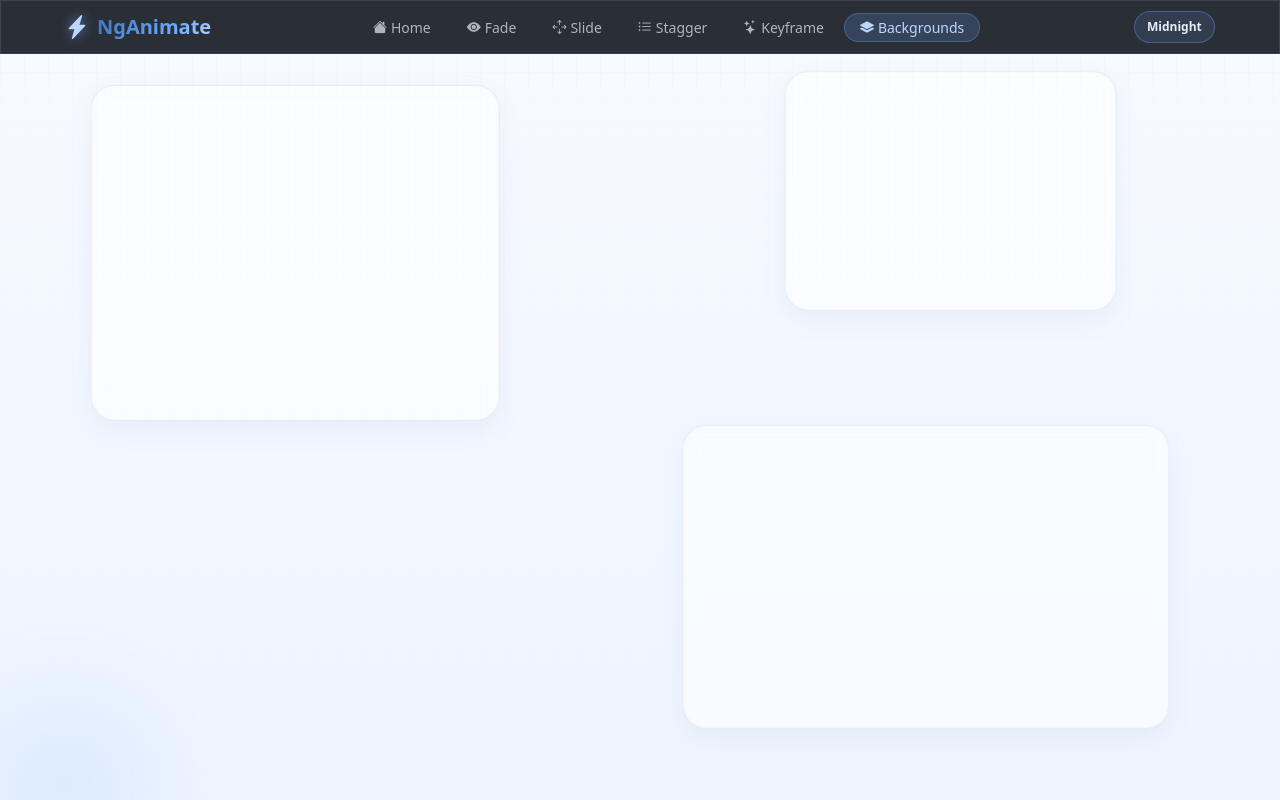
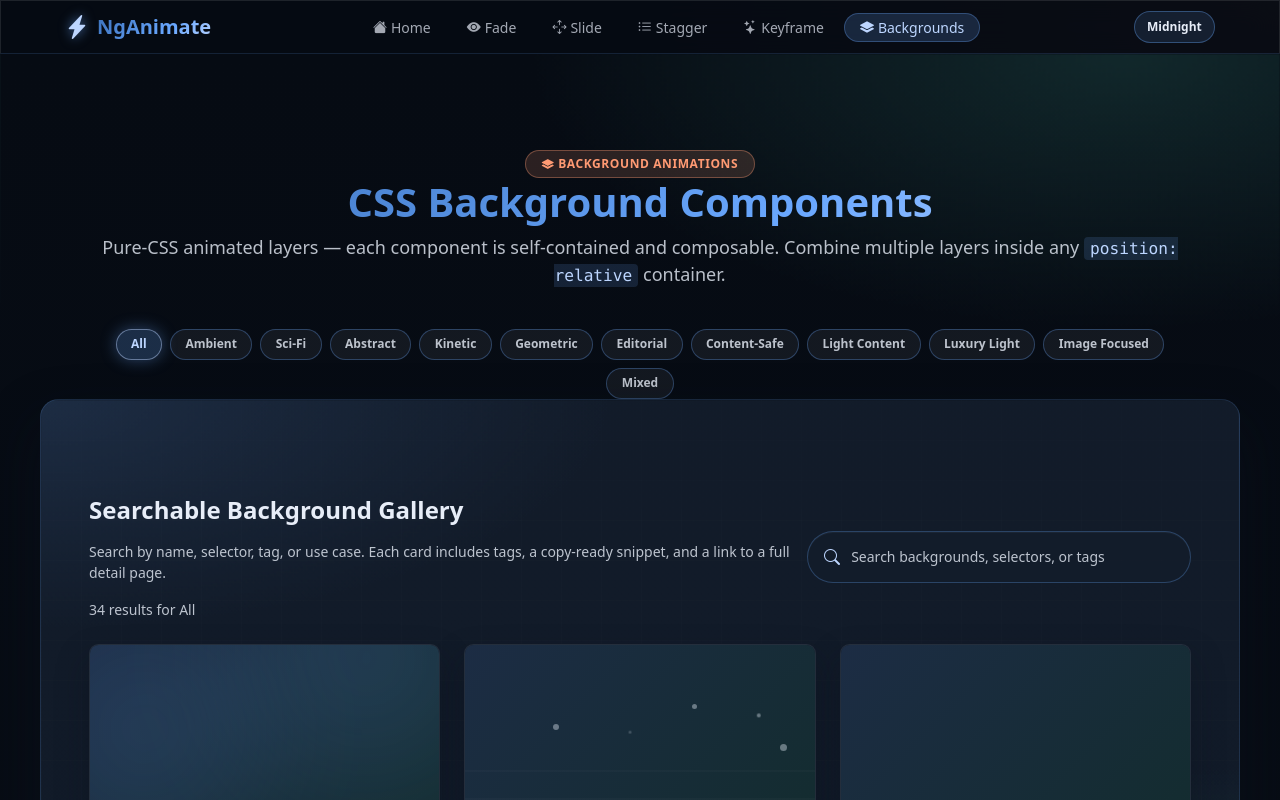
Before and after one commit to ambika-infotech-service/AngularAnimation, an Angular app: page /backgrounds in a window 1280 px wide. Shown: the top 800 px of the page. Built offline with nearby package versions, Linux system fonts and the light colour scheme.

Commit message:
background page bug fixed

```diff
--- a/src/app/components/background-gallery-browser/background-gallery-browser.scss
+++ b/src/app/components/background-gallery-browser/background-gallery-browser.scss
@@ -1,9 +1,35 @@
 @use '../../../variables' as *;
 @use '../../../mixins' as *;
+
+:host {
+	display: block;
+}
 
 .bg-section {
 	max-width: 1200px;
 	margin: 0 auto;
+	position: relative;
+	overflow: hidden;
+	isolation: isolate;
+	border-radius: calc($radius-lg + 0.15rem);
+	background:
+		radial-gradient(900px 360px at 0% 0%, color-mix(in srgb, var(--page-accent) 12%, transparent), transparent 64%),
+		radial-gradient(760px 320px at 100% 6%, color-mix(in srgb, var(--color-secondary) 10%, transparent), transparent 68%),
+		linear-gradient(180deg, color-mix(in srgb, var(--surface-card) 94%, transparent) 0%, color-mix(in srgb, var(--color-dark-surface) 96%, transparent) 100%);
+	border: 1px solid color-mix(in srgb, var(--page-accent) 16%, transparent);
+	box-shadow: 0 24px 54px color-mix(in srgb, var(--color-dark) 44%, transparent);
+
+	&::before {
+		content: '';
+		position: absolute;
+		inset: 0;
+		background:
+			linear-gradient(90deg, rgba(255, 255, 255, 0.025) 1px, transparent 1px),
+			linear-gradient(rgba(255, 255, 255, 0.02) 1px, transparent 1px);
+		background-size: 40px 40px;
+		opacity: 0.45;
+		pointer-events: none;
+	}
 }
 
 .gallery-header {
@@ -11,6 +37,8 @@
 	gap: $spacing-md;
 	align-items: end;
 	margin-bottom: $spacing-md;
+	position: relative;
+	z-index: 1;
 
 	@include respond-to(lg) {
 		grid-template-columns: minmax(0, 1fr) minmax(320px, 24rem);
@@ -64,12 +92,16 @@
 	margin: 0 0 $spacing-lg;
 	color: var(--text-muted);
 	font-size: $font-size-sm;
+	position: relative;
+	z-index: 1;
 }
 
 .browser-grid {
 	display: grid;
 	grid-template-columns: repeat(auto-fill, minmax(320px, 1fr));
 	gap: $spacing-lg;
+	position: relative;
+	z-index: 1;
 }
 
 .browser-card {
@@ -86,6 +118,7 @@
 
 		.browser-preview {
 			background: linear-gradient(180deg, #fffdf8 0%, #f4f7ff 100%);
+			box-shadow: inset 0 0 0 1px rgba(88, 132, 215, 0.08);
 		}
 
 		.selector-chip,
@@ -122,11 +155,13 @@
 	position: relative;
 	height: 200px;
 	overflow: hidden;
+	isolation: isolate;
 	background: linear-gradient(
 		135deg,
 		color-mix(in srgb, var(--color-dark) 82%, var(--color-primary) 18%) 0%,
 		color-mix(in srgb, var(--color-dark-surface) 84%, var(--color-secondary) 16%) 100%
 	);
+	border-bottom: 1px solid rgba(255, 255, 255, 0.06);
 }
 
 .browser-body {
@@ -250,6 +285,8 @@
 	border-radius: $radius-md;
 	border: 1px solid color-mix(in srgb, var(--page-accent) 25%, transparent);
 	background: color-mix(in srgb, var(--surface-card) 88%, transparent);
+	position: relative;
+	z-index: 1;
 
 	strong {
 		display: block;
--- a/src/app/pages/bg-demo/bg-demo.html
+++ b/src/app/pages/bg-demo/bg-demo.html
@@ -162,13 +162,13 @@
       </div>
     </article>
 
-    <article class="light-layout-card" [class.is-hidden]="!isVisible('image')">
-      <div class="light-layout-stage" aria-label="Team section layout demo">
+    <article class="content-card" [class.is-hidden]="!isVisible('image')">
+      <div class="content-stage content-stage-light" aria-label="Team section layout demo">
         <app-team-mosaic-bg></app-team-mosaic-bg>
 
         <div class="image-layout-shell image-layout-shell-team">
-          <div class="light-copy">
-            <span class="light-chip">Team Section</span>
+          <div class="content-copy content-copy-dark">
+            <span class="content-chip content-chip-dark">Team Section</span>
             <h3>Layered team background that makes profile imagery feel intentional instead of dropped into a flat white card.</h3>
             <p>Use this when a section needs faces, short bios, and a compact narrative about the team.</p>
           </div>
--- a/src/app/pages/bg-demo/bg-demo.scss
+++ b/src/app/pages/bg-demo/bg-demo.scss
@@ -3,9 +3,17 @@
 
 :host {
   @include page-accent-host(var(--color-primary), var(--color-primary-light));
+  display: block;
+  min-height: 100%;
+  background:
+    radial-gradient(1200px 520px at 12% -8%, color-mix(in srgb, var(--page-accent) 18%, transparent), transparent 58%),
+    radial-gradient(1000px 460px at 88% 0%, color-mix(in srgb, var(--color-secondary) 14%, transparent), transparent 60%),
+    linear-gradient(180deg, var(--color-dark-surface) 0%, var(--color-dark) 18%, var(--color-dark-surface) 100%);
 }
 
 .page-header {
+  max-width: 1200px;
+  margin: 0 auto;
   code {
     @include code-chip();
   }
```
